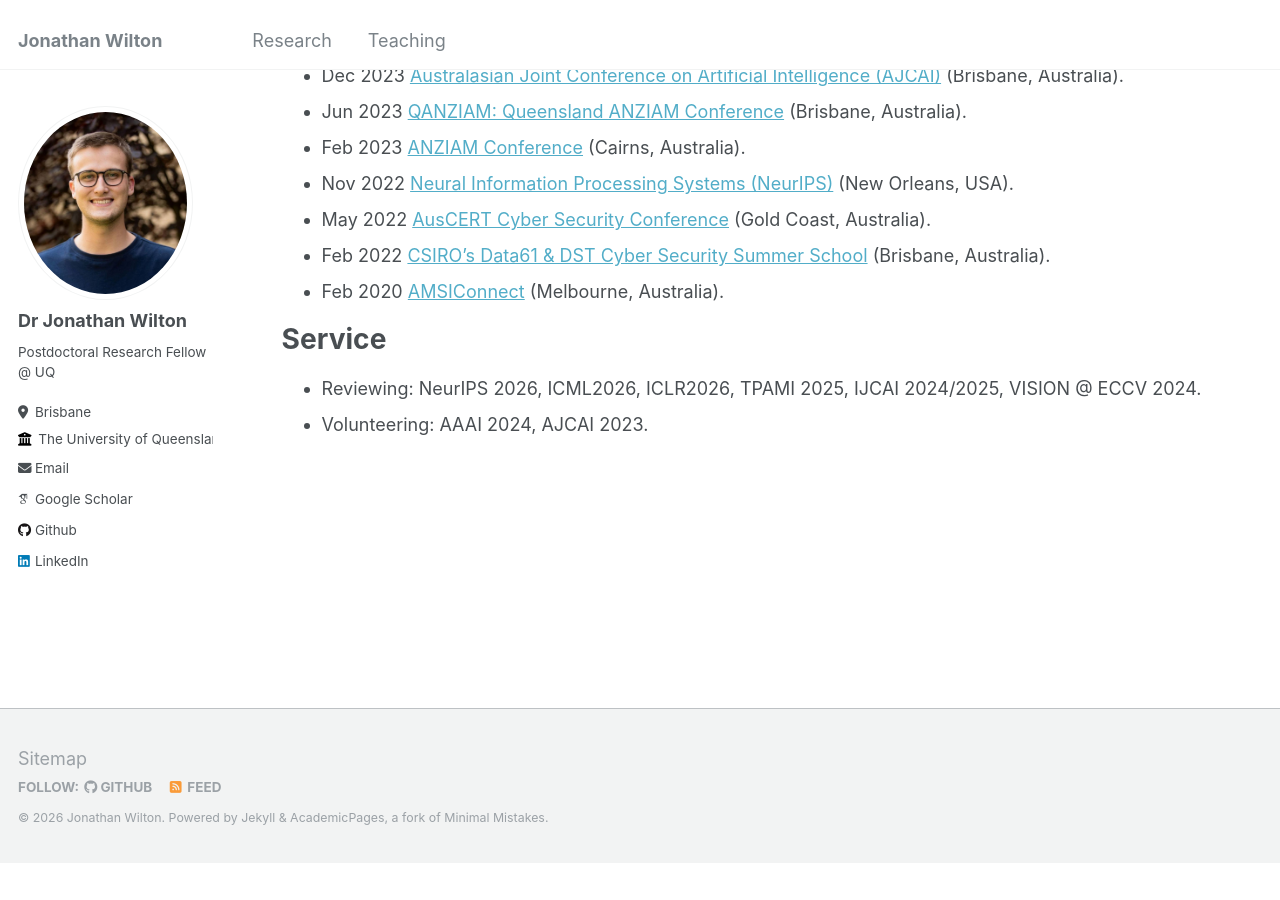
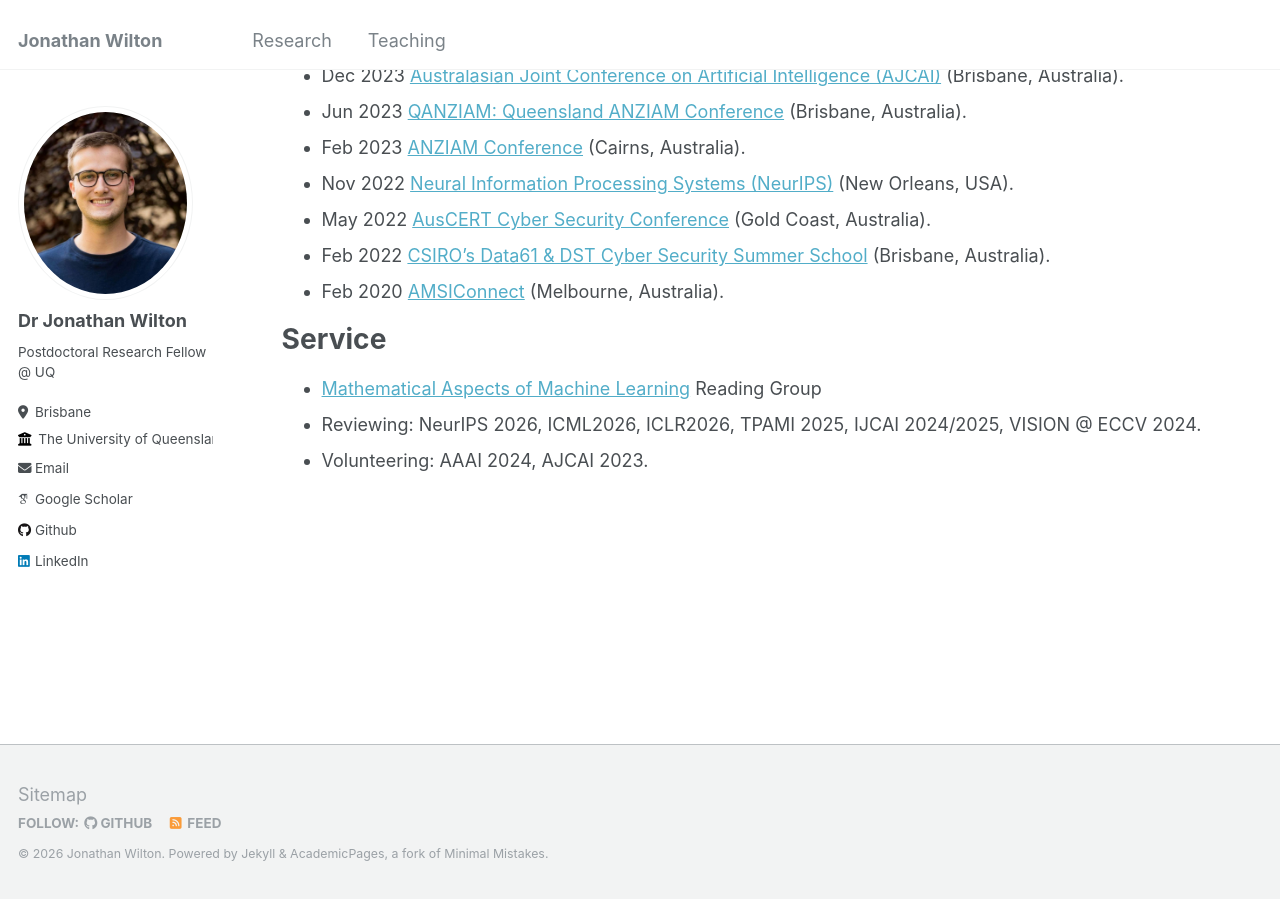
Before and after one commit to jonathanwilton/jonathanwilton.github.io, a Jekyll site: the page built from _research/research.md, in a window 1280 px wide and 900 px high, scrolled down 985 px. Built offline with Jekyll 4.4.1, drawn with Linux system fonts in a browser that asks for light colours; some web fonts are replaced; before the commit the page ends 1849 px from its top, so only the background shows below that.

Commit message:
Update research.md with new publications and events

```diff
--- a/_research/research.md
+++ b/_research/research.md
@@ -44,5 +44,6 @@ Conferences
 
 Service
 ======
+* [Mathematical Aspects of Machine Learning](https://www.dropbox.com/scl/fi/c6u1b6400mmxfjaq7mxlb/Mathematical-Aspects-of-Machine-Learning-Schedule.paper?rlkey=uovxpn11i0ftbl683m5twfp7i&dl=0) Reading Group
 * Reviewing: NeurIPS 2026, ICML2026, ICLR2026, TPAMI 2025, IJCAI 2024/2025, VISION @ ECCV 2024.
 * Volunteering: AAAI 2024, AJCAI 2023.
```
